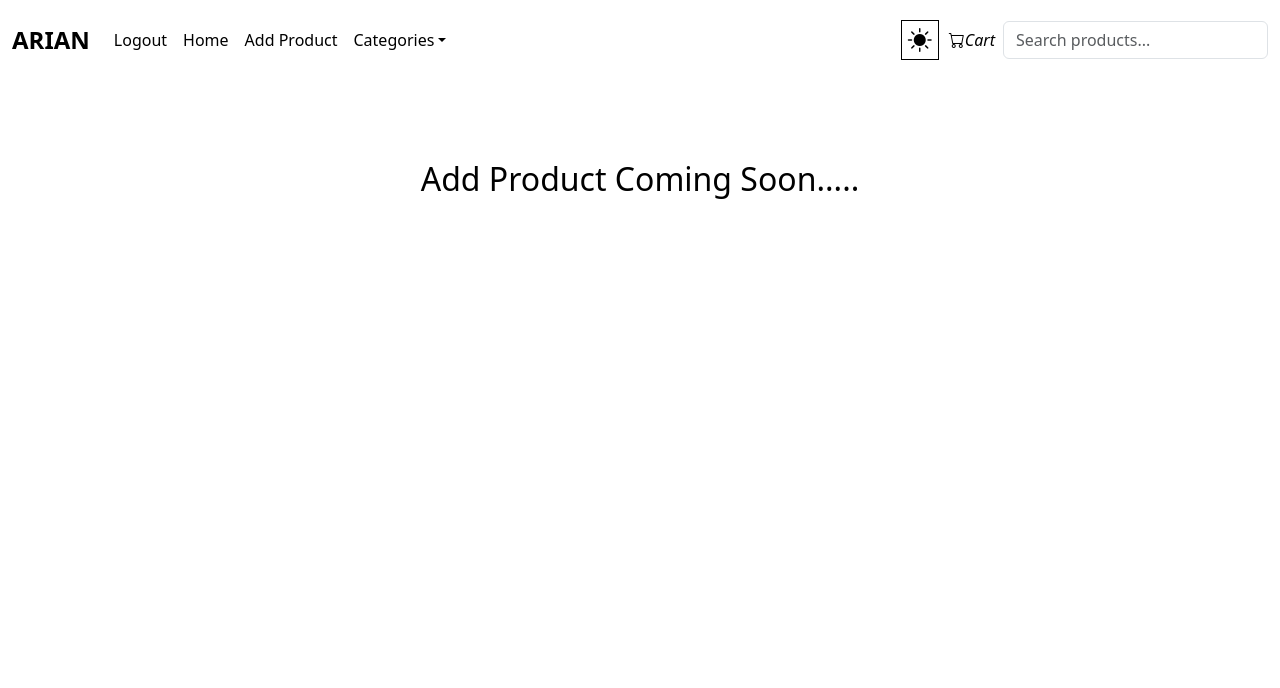
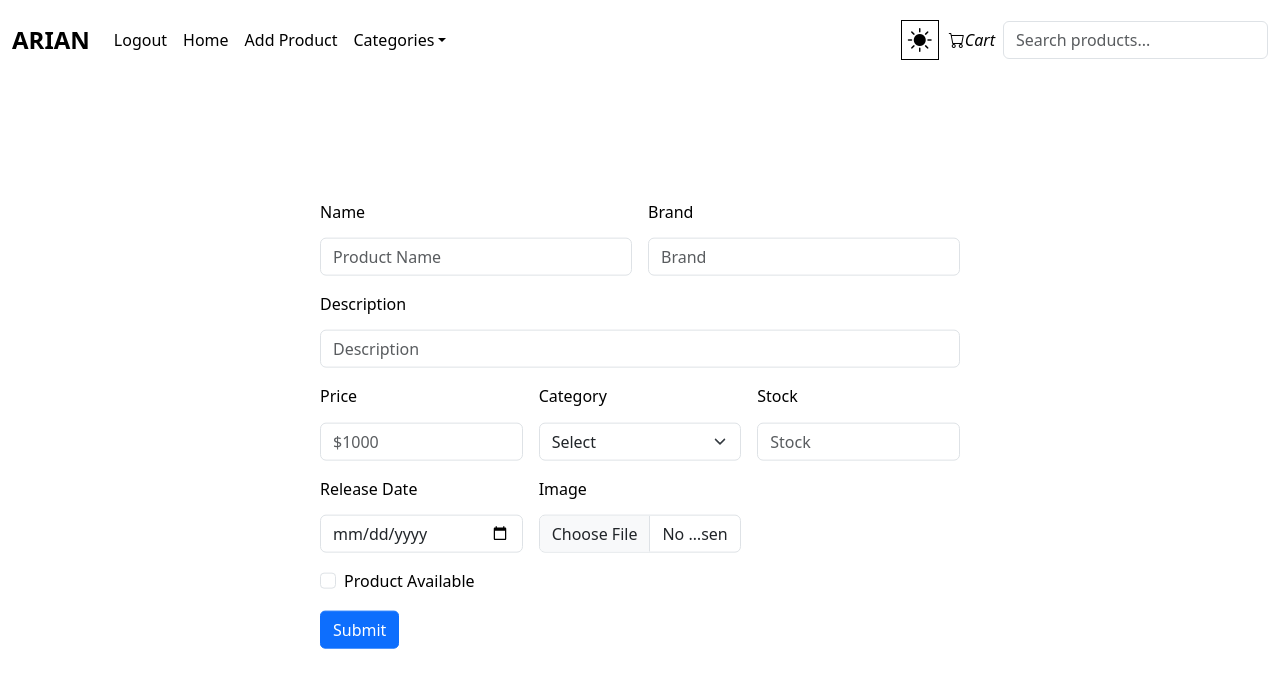
Before and after one commit to saumyaa03/ADS-frontend, a React (Vite) app: page /add_product in a window 1280 px wide. Shown: the top 688 px of the page. Built offline with nearby package versions, Linux system fonts and the light colour scheme; sample sign-in values are in the browser's storage.

Commit message:
Refactor: modular AddProduct with custom hook and form component - version - 1

```diff
--- /dev/null
+++ b/src/components/products/ProductForm.jsx
@@ -0,0 +1,141 @@
+import React from "react";
+
+const ProductForm = ({
+  product,
+  image,
+  onInputChange,
+  onImageChange,
+  onCheckboxChange,
+  onSubmit,
+}) => {
+  return (
+    <form className="row g-3 pt-5" onSubmit={onSubmit}>
+      {/* Name */}
+      <div className="col-md-6">
+        <label className="form-label"><h6>Name</h6></label>
+        <input
+          type="text"
+          className="form-control"
+          placeholder="Product Name"
+          onChange={onInputChange}
+          value={product.name}
+          name="name"
+        />
+      </div>
+
+      {/* Brand */}
+      <div className="col-md-6">
+        <label className="form-label"><h6>Brand</h6></label>
+        <input
+          type="text"
+          name="brand"
+          className="form-control"
+          placeholder="Brand"
+          value={product.brand}
+          onChange={onInputChange}
+        />
+      </div>
+
+      {/* Description */}
+      <div className="col-12">
+        <label className="form-label"><h6>Description</h6></label>
+        <input
+          type="text"
+          className="form-control"
+          placeholder="Description"
+          value={product.description}
+          name="description"
+          onChange={onInputChange}
+        />
+      </div>
+
+      {/* Price */}
+      <div className="col-md-4">
+        <label className="form-label"><h6>Price</h6></label>
+        <input
+          type="number"
+          className="form-control"
+          placeholder="$1000"
+          onChange={onInputChange}
+          value={product.price}
+          name="price"
+        />
+      </div>
+
+      {/* Category */}
+      <div className="col-md-4">
+        <label className="form-label"><h6>Category</h6></label>
+        <select
+          className="form-select"
+          value={product.category}
+          onChange={onInputChange}
+          name="category"
+        >
+          <option value="">Select</option>
+          <option value="Laptop">Laptop</option>
+          <option value="Mobile">Mobile</option>
+          <option value="Fashion">Fashion</option>
+          <option value="Medical">Medical</option>
+          <option value="Fitness">Fitness</option>
+        </select>
+      </div>
+
+      {/* Stock */}
+      <div className="col-md-4">
+        <label className="form-label"><h6>Stock</h6></label>
+        <input
+          type="number"
+          className="form-control"
+          placeholder="Stock"
+          onChange={onInputChange}
+          value={product.stockQuantity}
+          name="stockQuantity"
+        />
+      </div>
+
+      {/* Release Date */}
+      <div className="col-md-4">
+        <label className="form-label"><h6>Release Date</h6></label>
+        <input
+          type="date"
+          className="form-control"
+          value={product.releaseDate}
+          name="releaseDate"
+          onChange={onInputChange}
+        />
+      </div>
+
+      {/* Image Upload */}
+      <div className="col-md-4">
+        <label className="form-label"><h6>Image</h6></label>
+        <input
+          className="form-control"
+          type="file"
+          onChange={onImageChange}
+        />
+      </div>
+
+      {/* Availability */}
+      <div className="col-12">
+        <div className="form-check">
+          <input
+            className="form-check-input"
+            type="checkbox"
+            name="productAvailable"
+            id="gridCheck"
+            checked={product.productAvailable}
+            onChange={onCheckboxChange}
+          />
+          <label className="form-check-label">Product Available</label>
+        </div>
+      </div>
+
+      {/* Submit */}
+      <div className="col-12">
+        <button type="submit" className="btn btn-primary">Submit</button>
+      </div>
+    </form>
+  );
+};
+
+export default ProductForm;
--- /dev/null
+++ b/src/hooks/useProductForm.js
@@ -0,0 +1,62 @@
+import { useState } from "react";
+import axios from "../axios"; // use your secure axios instance (with token)
+
+const useProductForm = () => {
+  const [product, setProduct] = useState({
+    name: "",
+    brand: "",
+    description: "",
+    price: "",
+    category: "",
+    stockQuantity: "",
+    releaseDate: "",
+    productAvailable: false,
+  });
+
+  const [image, setImage] = useState(null);
+
+  const handleInputChange = (e) => {
+    const { name, value } = e.target;
+    setProduct((prev) => ({ ...prev, [name]: value }));
+  };
+
+  const handleImageChange = (e) => {
+    setImage(e.target.files[0]);
+  };
+
+  const handleCheckboxChange = (e) => {
+    setProduct((prev) => ({ ...prev, productAvailable: e.target.checked }));
+  };
+
+  const submitHandler = (e) => {
+    e.preventDefault();
+    const formData = new FormData();
+    formData.append("imageFile", image);
+    formData.append(
+      "product",
+      new Blob([JSON.stringify(product)], { type: "application/json" })
+    );
+
+    axios
+      .post("/product", formData)
+      .then((res) => {
+        alert("Product added");
+        console.log("Product added:", res.data);
+      })
+      .catch((err) => {
+        console.error("Error:", err);
+        alert("Failed to add product");
+      });
+  };
+
+  return {
+    product,
+    image,
+    handleInputChange,
+    handleImageChange,
+    handleCheckboxChange,
+    submitHandler,
+  };
+};
+
+export default useProductForm;
--- a/src/screens/AddProduct.jsx
+++ b/src/screens/AddProduct.jsx
@@ -1,11 +1,29 @@
 import React from "react";
+import useProductForm from "../hooks/useProductForm";
+import ProductForm from "../components/products/ProductForm";
 
 const AddProduct = () => {
+  const {
+    product,
+    image,
+    handleInputChange,
+    handleImageChange,
+    handleCheckboxChange,
+    submitHandler,
+  } = useProductForm();
+
   return (
-    <div>
-      <h2 className="text-center" style={{ padding: "10rem" }}>
-        Add Product Coming Soon.....
-      </h2>
+    <div className="container">
+      <div className="center-container">
+        <ProductForm
+          product={product}
+          image={image}
+          onInputChange={handleInputChange}
+          onImageChange={handleImageChange}
+          onCheckboxChange={handleCheckboxChange}
+          onSubmit={submitHandler}
+        />
+      </div>
     </div>
   );
 };
```
